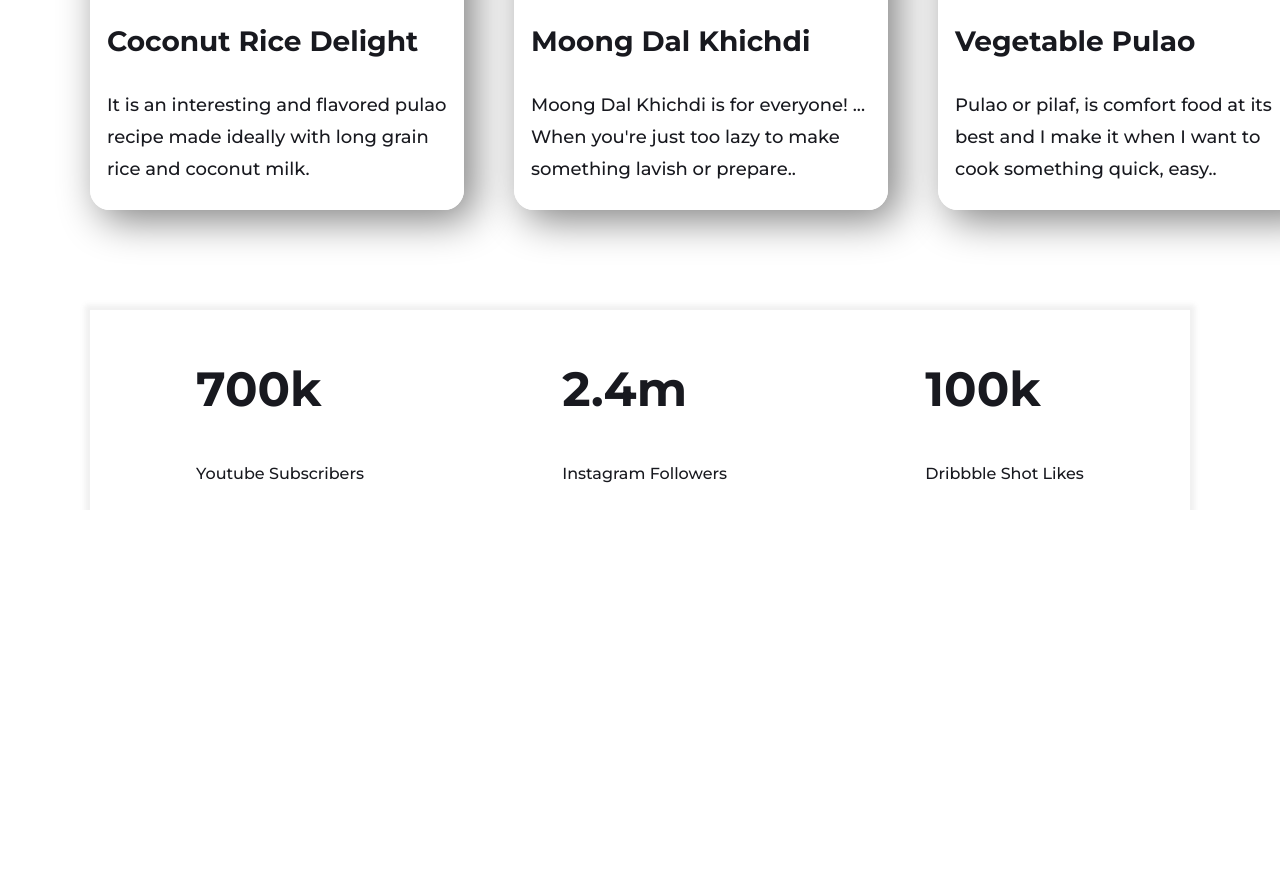
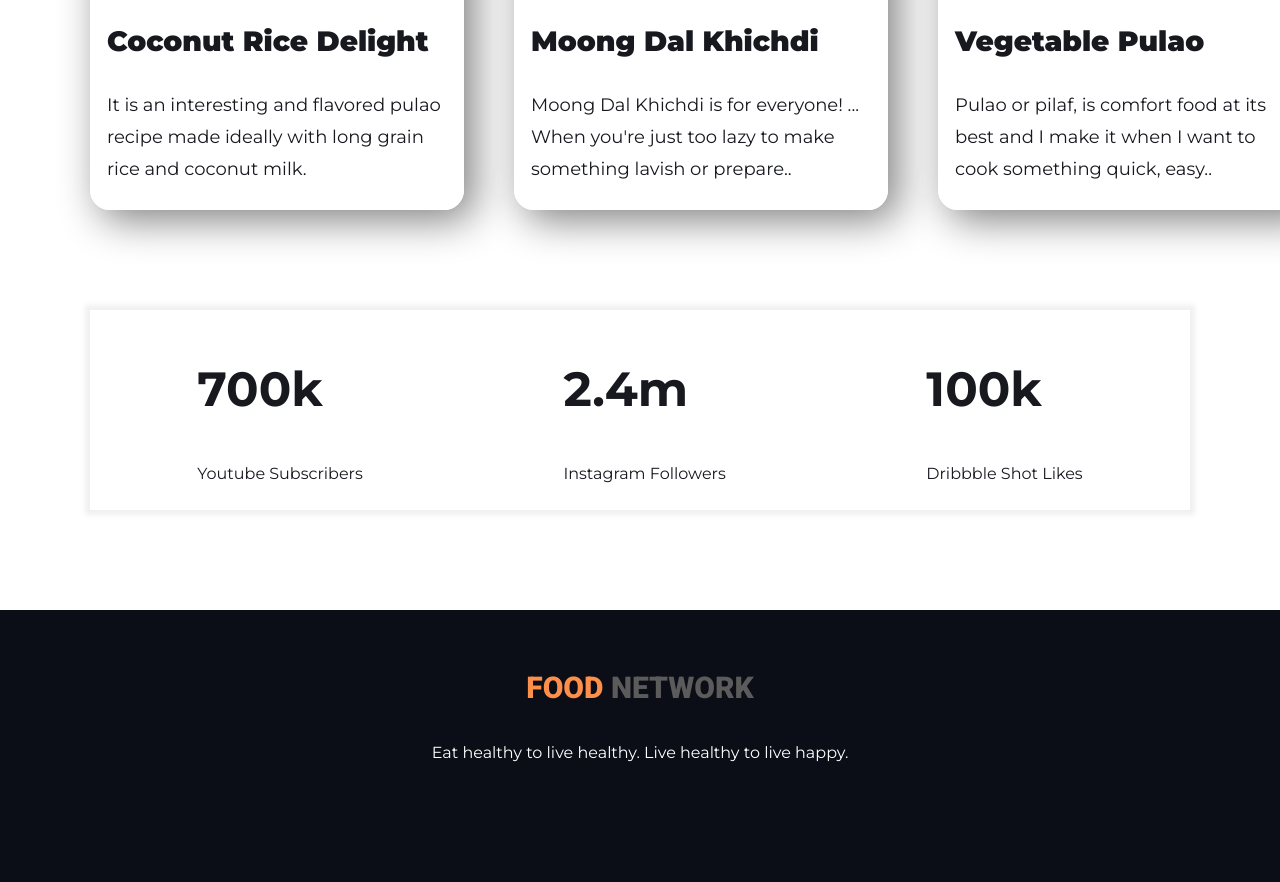
Before and after one commit to shaif-uddin/food-network, a plain HTML site: page index.html in a window 1280 px wide. Shown: the part 2008-2890 px from the top of the page. Before the commit the page ends 2518 px from the top, so only its background shows below. Drawn offline with Linux system fonts and the light colour scheme.

Commit message:
Foorter Section Complete

```diff
--- a/index.html
+++ b/index.html
@@ -8,7 +8,9 @@
     <link rel="stylesheet" href="style.css">
     <link rel="preconnect" href="https://fonts.googleapis.com">
     <link rel="preconnect" href="https://fonts.gstatic.com" crossorigin>
-    <link href="https://fonts.googleapis.com/css2?family=Montserrat:wght@500;700&display=swap" rel="stylesheet">
+    <link
+        href="https://fonts.googleapis.com/css2?family=Montserrat:wght@400;500;700;900&family=Roboto:wght@900&display=swap"
+        rel="stylesheet">
     <title>Food Network</title>
 </head>
 
@@ -81,6 +83,12 @@
             </div>
         </div>
     </section><!-- END OF milestone section -->
+    <footer>
+        <div class="footer-container">
+            <h1><span class="special">FOOD</span> NETWORK</h1>
+            <p>Eat healthy to live healthy. Live healthy to live happy.</p>
+        </div>
+    </footer>
 </body>
 
 </html>
--- a/style.css
+++ b/style.css
@@ -152,5 +152,33 @@ padding: 0 10px;
     border-color: white;
     border-image-slice: 9;
     display: flex;
+    margin-bottom: 100px;
 }
 /* Footer Section */
+footer{
+background-color: #0B0D17;
+padding:40px 0 100px;
+
+}
+.footer-container{
+    margin: 0 auto;
+    text-align: center;
+}
+footer h1{
+    font-family: 'Roboto', sans-serif;
+    font-weight: 900;
+    font-size: 30px;
+    line-height: 35px;
+    color: #5B5B5B;
+    margin-bottom: 35px;
+}
+.special{
+    color:#fc8f49;
+}
+
+.footer-container p{
+    font-weight: normal;
+    font-size: 16px;
+    line-height: 26px;
+    color: #ffffff;
+}
```
